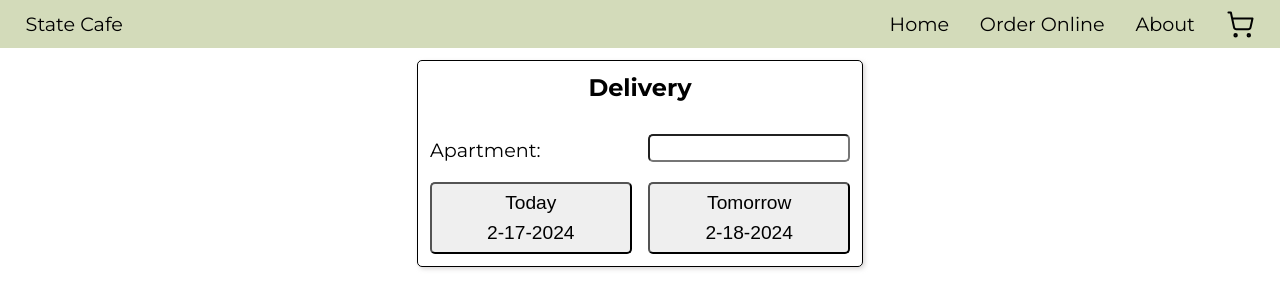
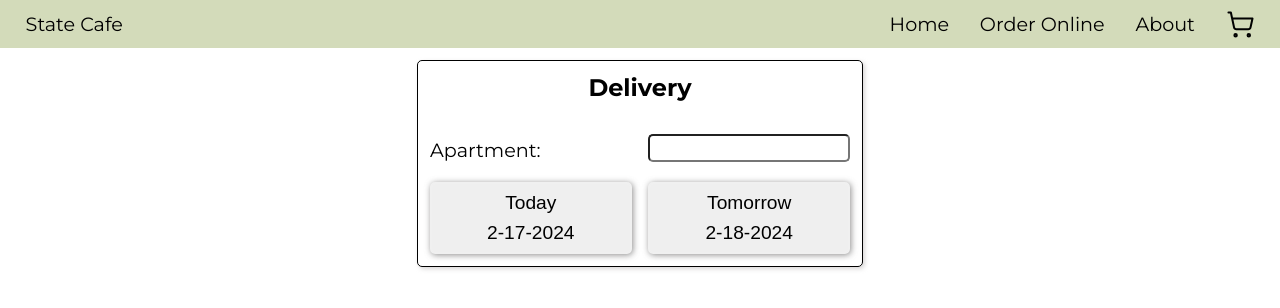
Before and after one commit to tzvi2/State-Cafe, a React (Create React App) app in the folder frontend/: page /checkout in a window 1280 px wide. Shown: the top 308 px of the page. Built offline with nearby package versions, Linux system fonts and the light colour scheme.

Commit message:
updated delivery page UI. changed morning and evening colors, added enhanced styling for active day's button

```diff
--- a/frontend/src/components/styles/checkout process styles/DeliveryPage.module.css
+++ b/frontend/src/components/styles/checkout process styles/DeliveryPage.module.css
@@ -39,6 +39,8 @@
 	align-items: center;
 	padding: .5rem;
 	row-gap: .5rem;
+	border: 2px solid rgb(240, 240, 240);
+	box-shadow: 1px 1px 6px rgba(96, 95, 95, 0.708);
 }
 
 
@@ -55,15 +57,18 @@
 }
 
 .selected {
-	border: 2px solid rgb(76, 76, 241);
+	/* border: 2px solid rgb(76, 76, 241); */
+	border: 2px solid #92A455;
+	/* box-shadow: 1px 1px 2px rgba(204, 213, 174, 0.521); */
+	box-shadow: 1px 1px 3px rgba(96, 95, 95, 0.089);
 }
 
 .morningHours {
-	color: blue;
+	color: #258faf;
 }
 
 .eveningHours {
-
+	color: rgb(79, 13, 79);
 }
 
 @media (min-width: 550px) {
```
